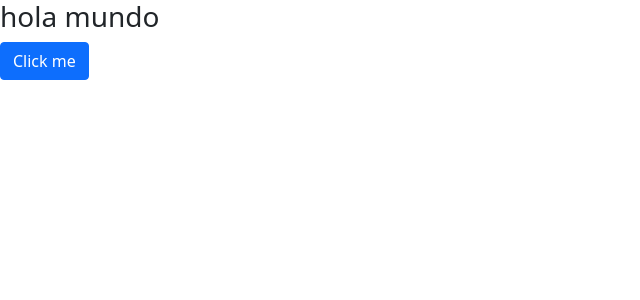
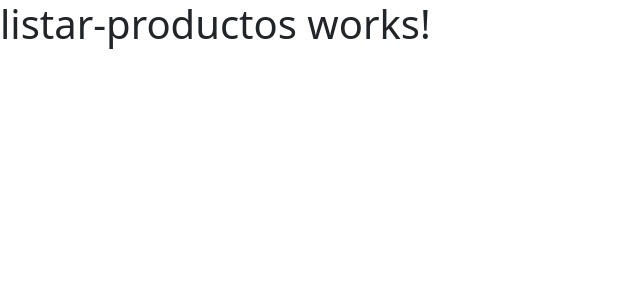
Before and after one commit to Sietenred/AngularCrud, an Angular app in the folder secondApp/: page / in a window 1280 px wide. Shown: the top 300 px of the page, without its empty margins (0-640 px from the left). Built offline with nearby package versions, Linux system fonts and the light colour scheme.

Commit message:
configurando rutas

```diff
--- a/secondApp/src/app/app-routing.module.ts
+++ b/secondApp/src/app/app-routing.module.ts
@@ -1,7 +1,17 @@
 import { NgModule } from '@angular/core';
 import { RouterModule, Routes } from '@angular/router';
+import { CrearProductoComponent } from './components/crear-producto/crear-producto.component';
 
-const routes: Routes = [];
+// componentes
+import { ListarProductosComponent } from './components/listar-productos/listar-productos.component';
+
+
+const routes: Routes = [
+  { path: '', component: ListarProductosComponent },
+  { path: 'crear-producto', component: CrearProductoComponent},
+  { path: 'editar-producto/:id', component: CrearProductoComponent},
+  { path: '**', redirectTo: '', pathMatch: 'full'}
+];
 
 @NgModule({
   imports: [RouterModule.forRoot(routes)],
--- a/secondApp/src/app/app.component.html
+++ b/secondApp/src/app/app.component.html
@@ -1,2 +1 @@
-<h3>hola mundo</h3>
-<button class="btn btn-primary">Click me</button>
+<router-outlet></router-outlet>
--- a/secondApp/src/app/components/listar-productos/listar-productos.component.html
+++ b/secondApp/src/app/components/listar-productos/listar-productos.component.html
@@ -1 +1 @@
-<p>listar-productos works!</p>
+<h1>listar-productos works!</h1>
```
